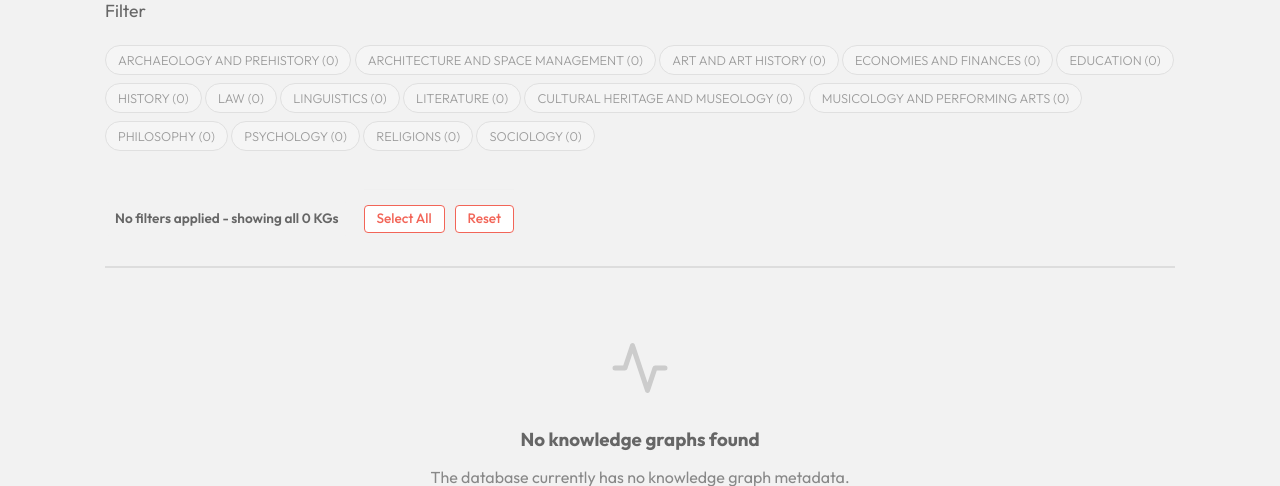
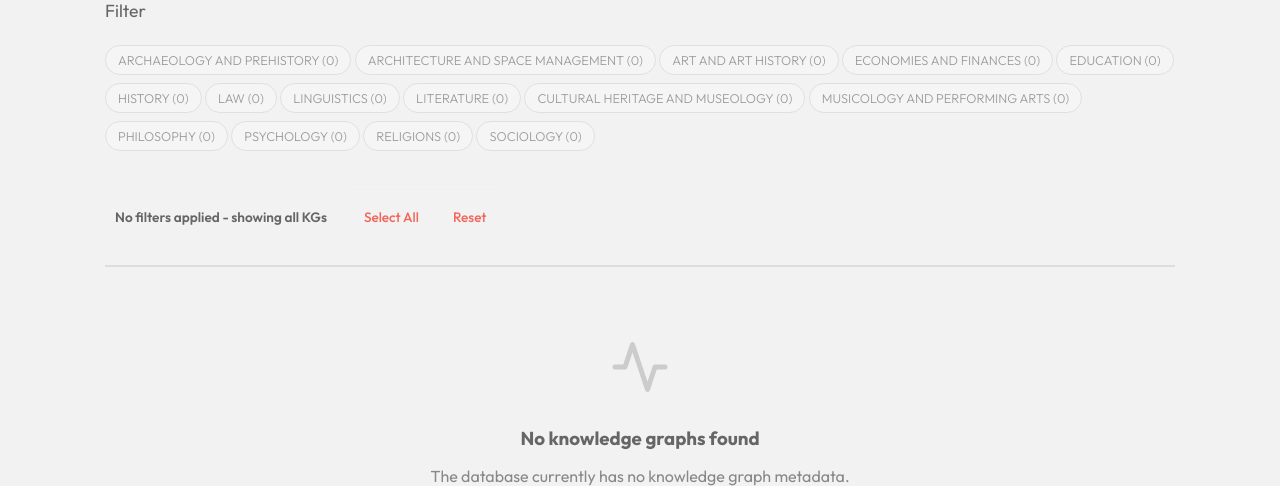
Before and after one commit to odoma-ch/quagga, a FastAPI app: page /browse in a window 1280 px wide. Shown: the part 289-775 px from the top of the page. Run offline with FastAPI, Linux system fonts and the light colour scheme; data that the repository does not hold is empty; parts of the project's set-up code (start-up, migrations or seed data) failed here and were passed over.

Commit message:
add frontend fixes

```diff
--- a/templates/submissions.html
+++ b/templates/submissions.html
@@ -720,9 +720,7 @@
 
         /* Filter action button hover styles */
         .filter-action-btn:hover {
-            background: #f26558 !important;
-            color: white !important;
-            border-color: #f26558 !important;
+            opacity: 0.8;
         }
 
         .export-btn {
@@ -1174,11 +1172,11 @@
                 </div>
                 <div style="display: flex; align-items: baseline; gap: 15px; margin-bottom: 15px;">
                     <div class="domain-filter-summary" id="filter-summary" style="font-size: 0.85rem; color: var(--dark-gray); font-weight: 600; line-height: 1;">
-                        No filters applied - showing all {{ kg_list|length }} KGs
+                        No filters applied - showing all KGs
                     </div>
                     <div class="filter-actions" style="display: flex; gap: 10px;">
-                        <button class="filter-action-btn" onclick="selectAllDomains()" style="padding: 6px 12px; background: white; color: #f26558; border: 1px solid #f26558; border-radius: 4px; cursor: pointer; font-size: 0.85rem; font-weight: 500; line-height: 1;">Select All</button>
-                        <button class="filter-action-btn" onclick="clearAllDomains()" style="padding: 6px 12px; background: white; color: #f26558; border: 1px solid #f26558; border-radius: 4px; cursor: pointer; font-size: 0.85rem; font-weight: 500; line-height: 1;">Reset</button>
+                        <button class="filter-action-btn" onclick="selectAllDomains()" style="background: none; color: #f26558; border: none; cursor: pointer; font-size: 0.85rem; font-weight: 500; line-height: 1;">Select All</button>
+                        <button class="filter-action-btn" onclick="clearAllDomains()" style="background: none; color: #f26558; border: none; cursor: pointer; font-size: 0.85rem; font-weight: 500; line-height: 1;">Reset</button>
                     </div>
                 </div>
                 <div style="border-bottom: 2px solid #ddd; margin-bottom: 25px;"></div>
@@ -1615,11 +1613,9 @@
             // Update filter summary
             if (filterSummary) {
                 if (selectedDomains.length === 0) {
-                    filterSummary.textContent = `No filters applied - showing all ${visibleCount} KGs`;
-                } else if (selectedDomains.length === 1) {
-                    filterSummary.textContent = `Filtered by 1 domain - showing ${visibleCount} KGs`;
+                    filterSummary.textContent = `No filters applied - showing all KGs`;
                 } else {
-                    filterSummary.textContent = `Filtered by ${selectedDomains.length} domains - showing ${visibleCount} KGs`;
+                    filterSummary.textContent = `Showing ${visibleCount} KGs`;
                 }
             }
         }
```
